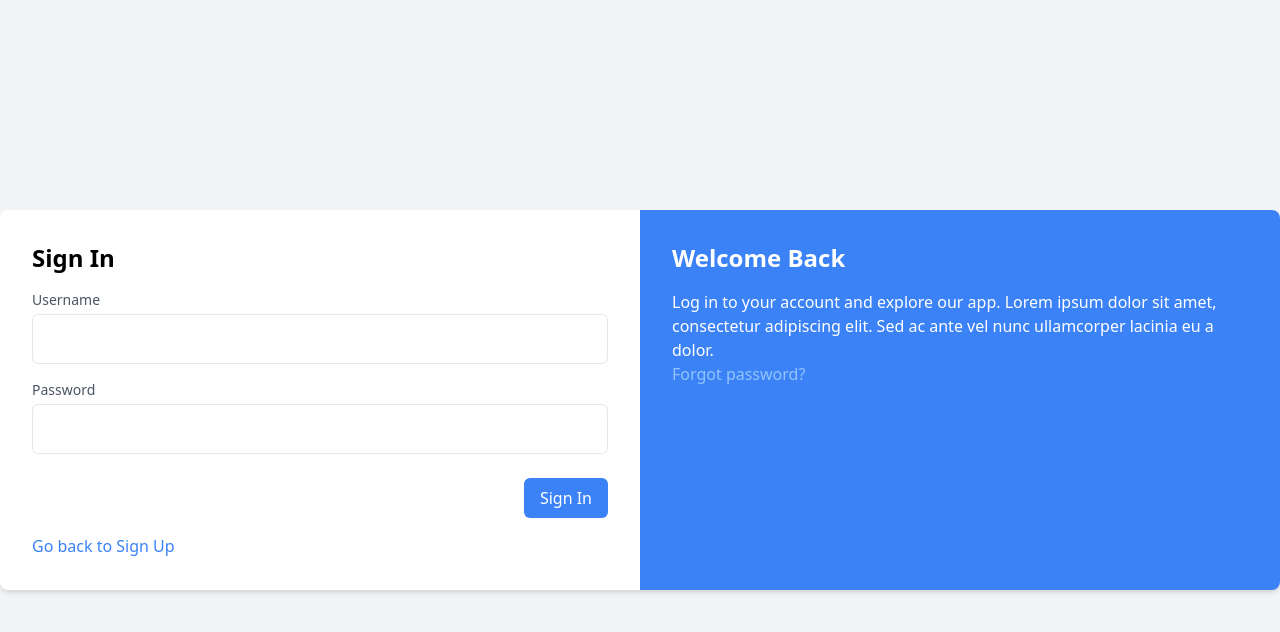
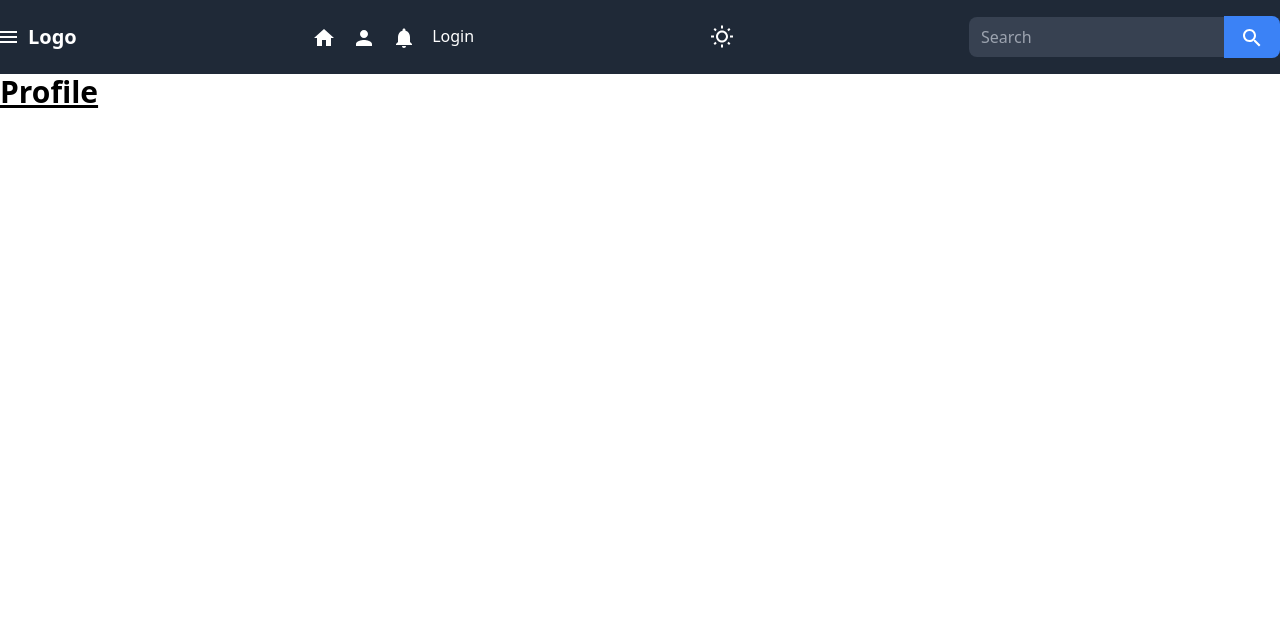
Before and after one commit to ProperPoe/videoStorage-app.github.io, a React (Create React App) app in the folder client/: page /profile in a window 1280 px wide. Shown: the top 632 px of the page. Built offline with nearby package versions, Linux system fonts and the light colour scheme.

Commit message:
Added Home, Profile, and Notifications Pages with React Router Integration

```diff
--- a/client/package.json
+++ b/client/package.json
@@ -17,6 +17,7 @@
     "react": "^18.2.0",
     "react-dom": "^18.2.0",
     "react-redux": "^8.1.2",
+    "react-router-dom": "^6.15.0",
     "react-scripts": "5.0.1",
     "redux": "^4.2.1",
     "typescript": "^4.9",
--- a/client/src/App.tsx
+++ b/client/src/App.tsx
@@ -1,44 +1,31 @@
-
-import Navbar from "./components/Navbar"
-import "./index.css"
-import Home from "./pages/Home/Home"
-import SignUp from "./pages/Auth/SignUp"
-import Login from "./pages/Auth/Login"
-
-import React, { PureComponent } from 'react'
-import { connect } from 'react-redux'
+import React, { Component } from 'react';
+import { BrowserRouter as Router, Route, Routes } from 'react-router-dom';
+import Navbar from './components/Navbar';
+import Homepage from './pages/Home/Home';
+import Notifs from './pages/Notifications/Notifications';
+import Profile from './pages/Profile/Profile';
 
 interface Props {}
 interface State {}
 
-class App extends PureComponent<Props, State> {
+class App extends Component<Props, State> {
   constructor(props: Props) {
-    super(props)
-
-    this.state = {
-
-    }
+    super(props);
+    this.state = {};
   }
 
   render() {
     return (
-      <>
-      {/* <Navbar /> */}
-      {/* <Home />  */}
-      {/* <SignUp /> */}
-      <Login />
-      </>
-
-    )
+      <Router>
+        <Navbar />
+        <Routes>
+          <Route path="/" element={<Homepage />} />
+          <Route path="/notifications" element={<Notifs />} />
+          <Route path="/profile" element={<Profile />} />
+        </Routes>
+      </Router>
+    );
   }
 }
 
-// const mapStateToProps = (state) => ({
-
-// })
-
-// const mapDispatchToProps = (dispatch) => ({
-
-// })
-
-export default (App) /*connect(mapStateToProps, mapDispatchToProps)*/
+export default App;
--- a/client/src/components/Navbar.tsx
+++ b/client/src/components/Navbar.tsx
@@ -4,7 +4,10 @@ import DarkModeOutlinedIcon from '@mui/icons-material/DarkModeOutlined'
 import WbSunnyOutlinedIcon from '@mui/icons-material/WbSunnyOutlined'
 import {Menu, MenuItem, IconButton} from '@mui/material'
 import {Home, Person, Notifications, Search, Menu as MenuIcon} from '@mui/icons-material'
-
+import Homepage from '../pages/Home/Home'
+import Profile from '../pages/Profile/Profile'
+import Notifs from '../pages/Notifications/Notifications'
+import { Link } from 'react-router-dom'
 
 interface Props {}
 interface State {
@@ -62,10 +65,10 @@ class Navbar extends PureComponent<Props, State> {
 
                     {/* Navigation Links */}
                     <div className='text-white space-x-4 lg:flex hidden'>
-                        <a href="#" className='hover:text-blue-400 transition duration-300 hover:underline hover:scale-110'><Home/></a>
-                        <a href="#" className='hover:text-blue-400 transition duration-300 hover:underline hover:scale-110'><Person/></a>
-                        <a href="#" className='hover:text-blue-400 transition duration-300 hover:underline hover:scale-110'><Notifications/></a>
-                        <a href="#" className='hover:text-blue-300 transition duration-300 hover:underline hover:scale-110'>Login</a>
+                        <Link to="/" className='hover:text-blue-400 transition duration-300 hover:underline hover:scale-110'><Home/></Link>
+                        <Link to="/profile" className='hover:text-blue-400 transition duration-300 hover:underline hover:scale-110'><Person/></Link>
+                        <Link to="/notifications" className='hover:text-blue-400 transition duration-300 hover:underline hover:scale-110'><Notifications/></Link>
+                        <Link to="/login" className='hover:text-blue-300 transition duration-300 hover:underline hover:scale-110'>Login</Link>
                     </div>
                     {/* Lightmode/Darkmode */}
                     {darkModeIcon ? (
@@ -93,10 +96,10 @@ class Navbar extends PureComponent<Props, State> {
                 onClose={this.handleClose}
 
             >
-                <MenuItem onClick={this.handleClose}>Home</MenuItem>
-                <MenuItem onClick={this.handleClose}>Profile</MenuItem>
-                <MenuItem onClick={this.handleClose}>Notifications</MenuItem>
-                <MenuItem onClick={this.handleClose}>Login</MenuItem>
+                <MenuItem onClick={this.handleClose}><Link to="/">Home</Link></MenuItem>
+                <MenuItem onClick={this.handleClose}><Link to="/profile">Profile</Link></MenuItem>
+                <MenuItem onClick={this.handleClose}><Link to="/notifications">Notifications</Link></MenuItem>
+                <MenuItem onClick={this.handleClose}><Link to="/login">Login</Link></MenuItem>
             </Menu>
             </>
         )
--- a/client/src/pages/Home/Home.tsx
+++ b/client/src/pages/Home/Home.tsx
@@ -4,7 +4,7 @@ import React, { PureComponent, ReactNode } from 'react'
 interface Props {}
 interface State {}
 
-class Home extends PureComponent<Props, State> {
+class Homepage extends PureComponent<Props, State> {
     constructor(props: Props) {
         super(props)
 
@@ -13,7 +13,7 @@ class Home extends PureComponent<Props, State> {
         }
     }
 
-    render(): ReactNode {
+    render() {
         return (
            <>
             <h1 className="text-3xl font-bold underline">Hiiii!</h1>
@@ -22,4 +22,4 @@ class Home extends PureComponent<Props, State> {
     }
 }
 
-export default Home
+export default Homepage
--- a/client/src/pages/Notifications/Notifications.tsx
+++ b/client/src/pages/Notifications/Notifications.tsx
@@ -0,0 +1,32 @@
+import React, { PureComponent } from 'react'
+import { connect } from 'react-redux'
+
+interface Props {}
+interface State {}
+
+class Notifs extends PureComponent<Props, State> {
+    constructor(props: any) {
+        super(props)
+
+        this.state = {
+
+        }
+    }
+
+    render() {
+        return (
+            <h1 className="text-3xl font-bold underline">Nottiii!</h1>
+
+        )
+    }
+}
+
+// const mapStateToProps = (state) => ({
+
+// })
+
+// const mapDispatchToProps = (dispatch) => ({
+
+// })
+
+export default /*connect(mapStateToProps, mapDispatchToProps)*/(Notifs)
--- a/client/src/pages/Profile/Profile.tsx
+++ b/client/src/pages/Profile/Profile.tsx
@@ -0,0 +1,32 @@
+import React, { PureComponent } from 'react'
+import { connect } from 'react-redux'
+
+interface Props {}
+interface State {}
+
+class Profile extends PureComponent<Props, State> {
+    constructor(props: any) {
+        super(props)
+
+        this.state = {
+
+        }
+    }
+
+    render() {
+        return (
+            <h1 className="text-3xl font-bold underline">Profile</h1>
+
+        )
+    }
+}
+
+// const mapStateToProps = (state) => ({
+
+// })
+
+// const mapDispatchToProps = (dispatch) => ({
+
+// })
+
+export default /*connect(mapStateToProps, mapDispatchToProps)*/(Profile)
```
Also changed, not shown: 1 other file (tests, documents, lock files or other folders).
